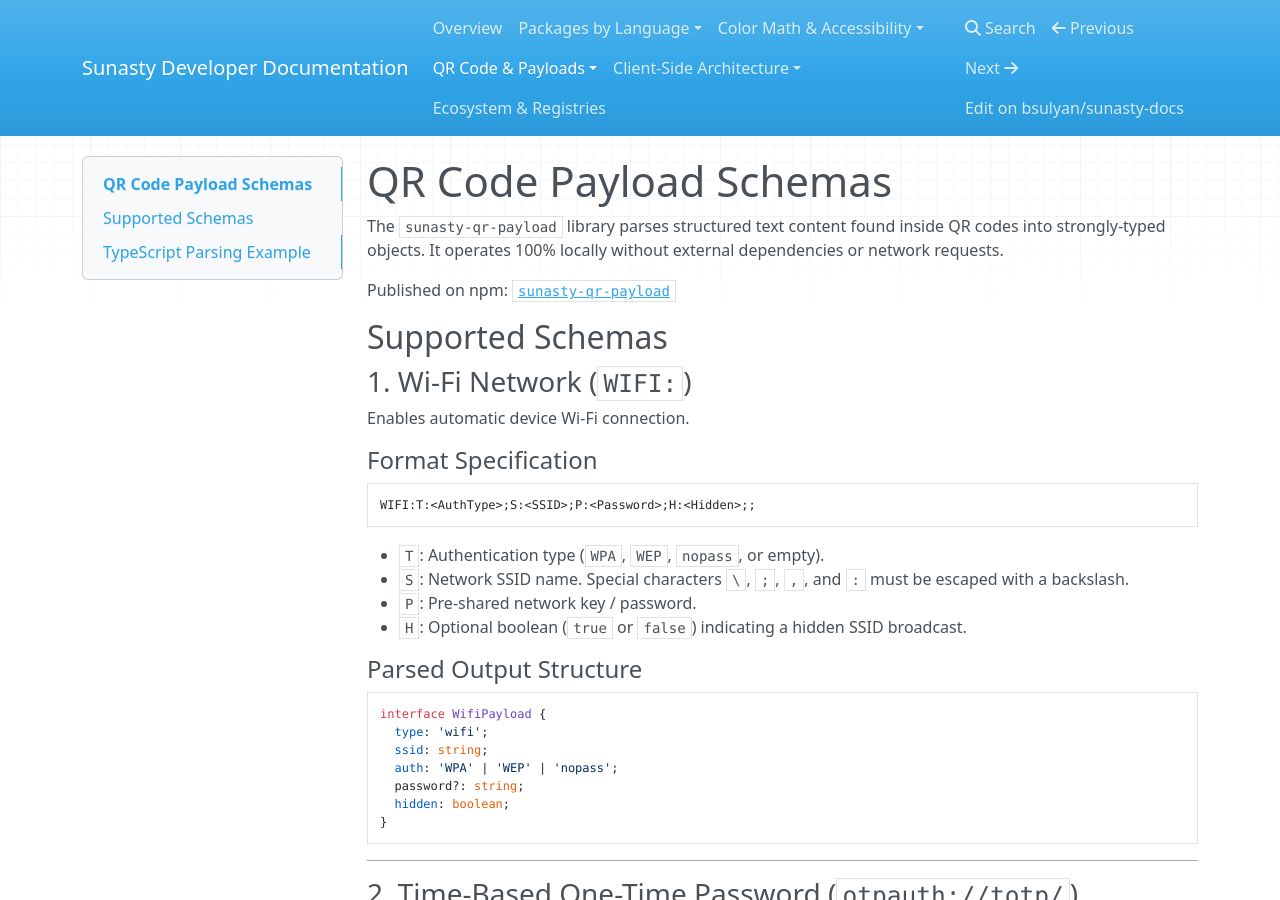
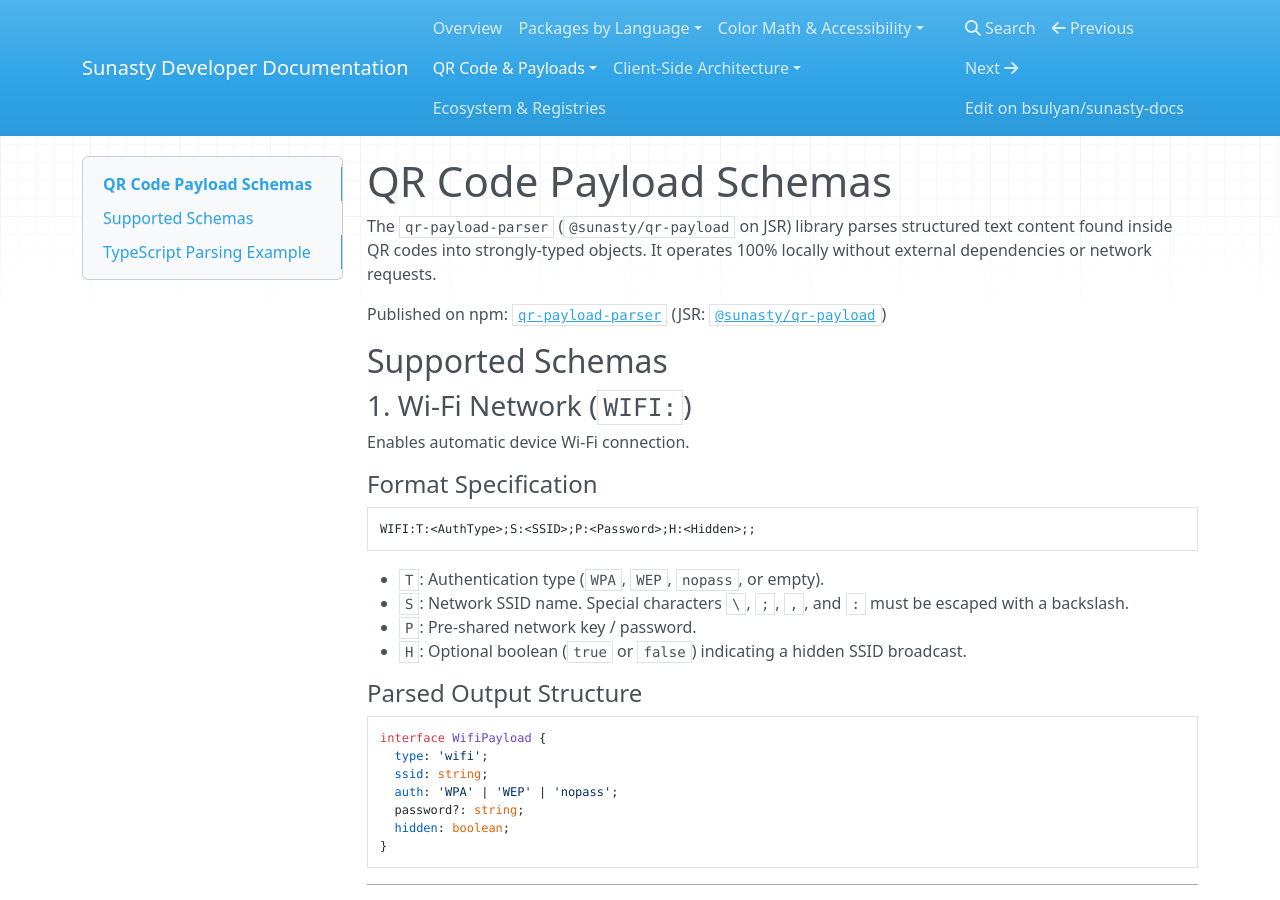
Before and after one commit to bsulyan/sunasty-docs, an MkDocs documentation site: the page built from docs/qr/payload-schemas.md, in a window 1280 px wide and 900 px high. Built offline with MkDocs 1.6.1, drawn with Linux system fonts in a browser that asks for light colours; nearby versions of some CDN libraries; a script that is not in the unit is left out; some of the changed text lies outside the part shown.

Commit message:
docs: update QR payload parser npm name to qr-payload-parser

````diff
--- a/docs/qr/payload-schemas.md
+++ b/docs/qr/payload-schemas.md
@@ -1,8 +1,8 @@
 # QR Code Payload Schemas
 
-The `sunasty-qr-payload` library parses structured text content found inside QR codes into strongly-typed objects. It operates 100% locally without external dependencies or network requests.
+The `qr-payload-parser` (`@sunasty/qr-payload` on JSR) library parses structured text content found inside QR codes into strongly-typed objects. It operates 100% locally without external dependencies or network requests.
 
-Published on npm: [`sunasty-qr-payload`](https://www.npmjs.com/package/sunasty-qr-payload)
+Published on npm: [`qr-payload-parser`](https://www.npmjs.com/package/qr-payload-parser) (JSR: [`@sunasty/qr-payload`](https://jsr.io/@sunasty/qr-payload))
 
 ## Supported Schemas
 
@@ -82,7 +82,7 @@ END:VCARD
 ## TypeScript Parsing Example
 
 ```typescript
-import { parseQrPayload } from 'sunasty-qr-payload';
+import { parseQrPayload } from 'qr-payload-parser';
 
 // 1. Parse Wi-Fi
 const wifi = parseQrPayload('WIFI:T:WPA;S:SunastyOffice;P:SuperSecretPass;H:false;;');
````
